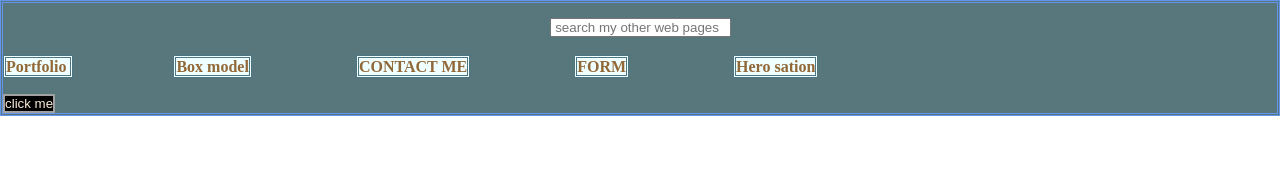
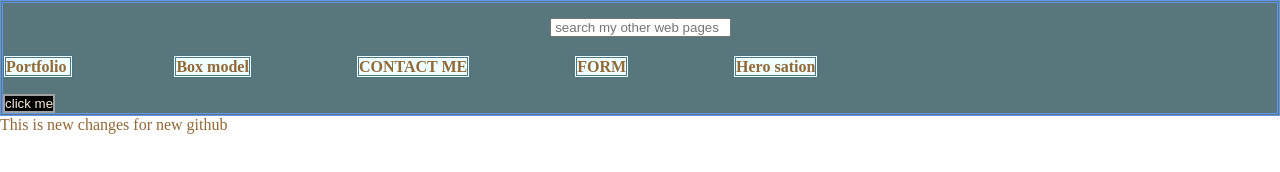
Before and after one commit to sakinamnsoori254-dotcom/PITP-2, a plain HTML site: page Navbar.html in a window 1280 px wide. Drawn offline with Linux system fonts and the light colour scheme.

Commit message:
Update Navbar.html

```diff
--- a/Navbar.html
+++ b/Navbar.html
@@ -20,5 +20,6 @@
  <br>
     <button>click me</button>
 </div>
+<p>This is new changes for new github</p>
 </body>
 </html>
```
